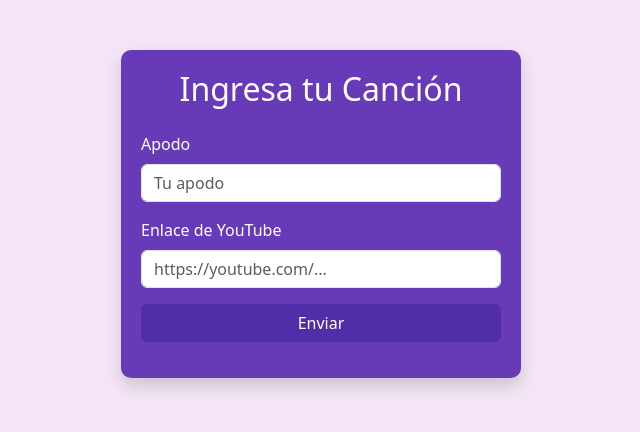
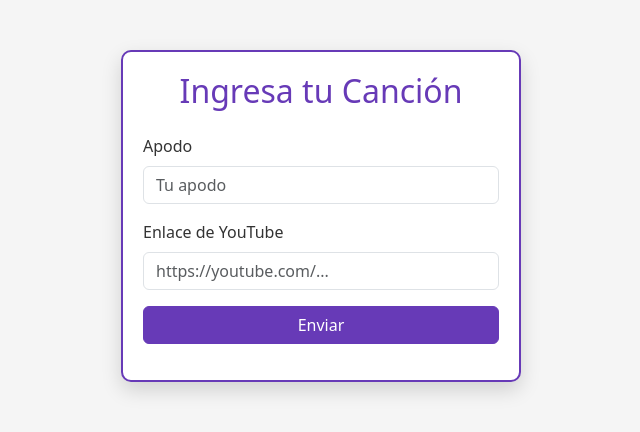
Before and after one commit to sharonfiore/playlistinstituto.github.io-, a plain HTML site: page index.html in a window 1280 px wide. Shown: the whole page, without its empty margins (319-959 px from the left). Drawn offline with nearby package versions, Linux system fonts and the light colour scheme.

Commit message:
Update diseño index.html

```diff
--- a/index.html
+++ b/index.html
@@ -10,29 +10,34 @@
         rel="stylesheet">
     <style>
         body {
-            background-color: #f3e5f5; /* Fondo morado claro */
+            background-color: #f5f5f5; /* Fondo blanco humo */
         }
         .form-container {
             max-width: 400px;
             margin: 50px auto;
             padding: 20px;
             border-radius: 10px;
-            background-color: #673ab7; /* Fondo morado oscuro */
-            color: white;
+            background-color: #ffffff; /* Fondo blanco */
+            border: 2px solid #673ab7; /* Borde morado */
+            box-shadow: 0 8px 20px rgba(0, 0, 0, 0.15); /* Sombra flotante */
+            color: #333; /* Texto gris oscuro */
+        }
+        .form-container h2 {
+            color: #673ab7; /* Título morado */
         }
         .form-container .btn-primary {
+            background-color: #673ab7;
+            border-color: #673ab7;
+        }
+        .form-container .btn-primary:hover {
             background-color: #512da8;
             border-color: #512da8;
-        }
-        .form-container .btn-primary:hover {
-            background-color: #311b92;
-            border-color: #311b92;
         }
     </style>
 </head>
 <body>
     <div class="container">
-        <div class="form-container shadow">
+        <div class="form-container">
             <h2 class="text-center mb-4">Ingresa tu Canción</h2>
             <form id="songForm">
                 <div class="mb-3">
```
